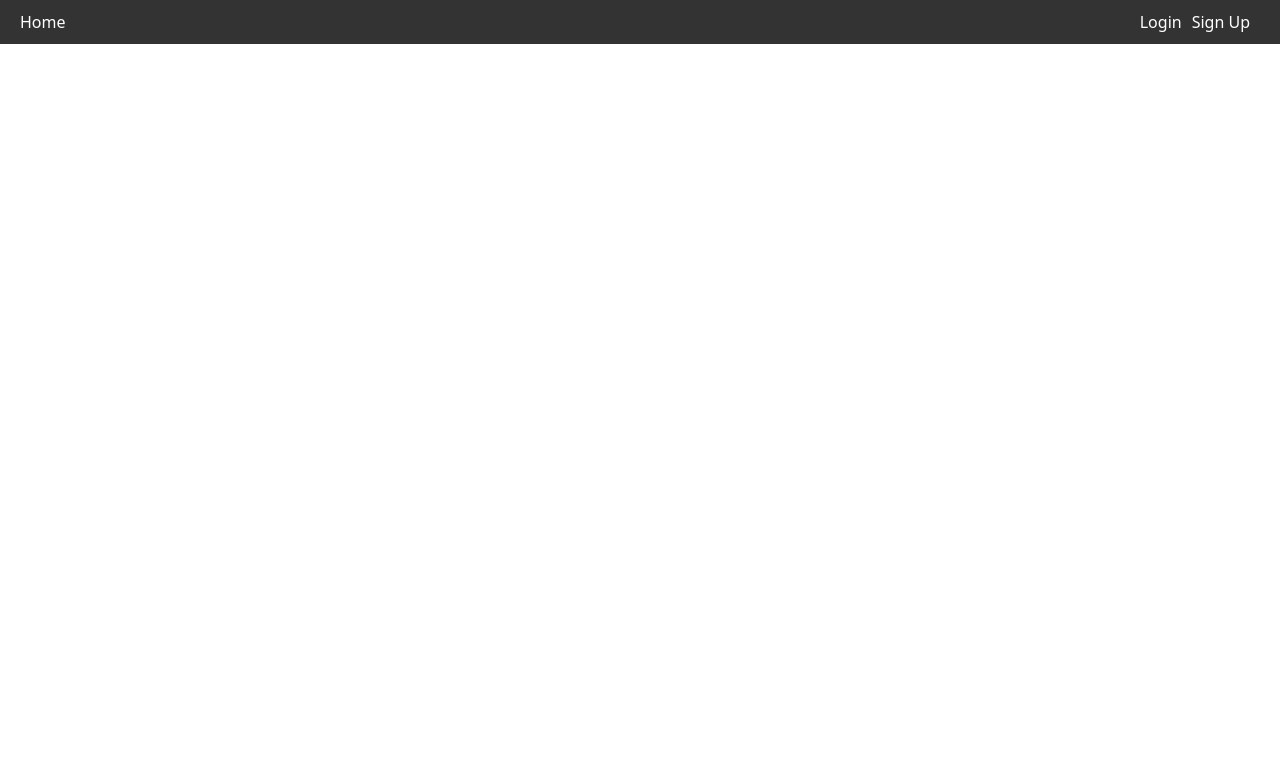
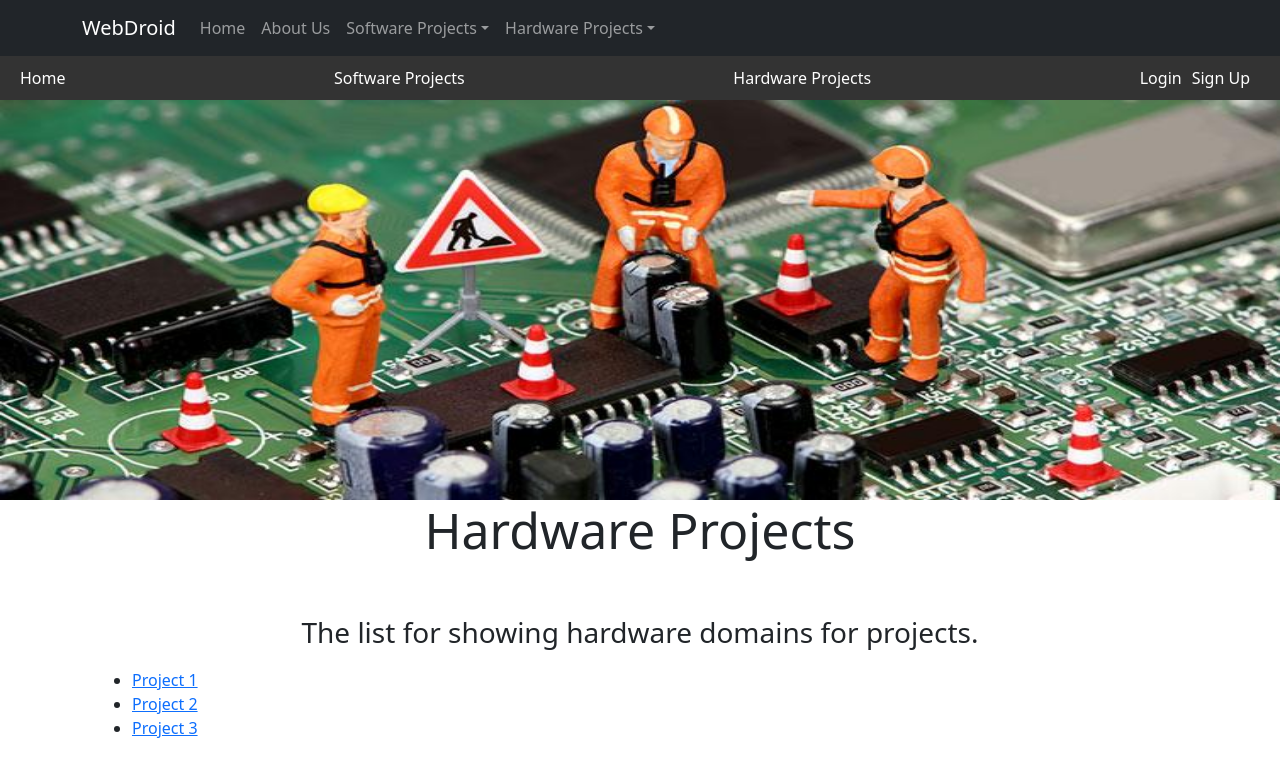
Before and after one commit to ignacio-001/webdroid_edutech, a React (Create React App) app in the folder frontend/: page /hardwares in a window 1280 px wide. Before the commit this address had no page. Shown: the top 776 px of the page. Built offline with nearby package versions, Linux system fonts and the light colour scheme.

Commit message:
Navigation.js added

```diff
--- /dev/null
+++ b/frontend/src/components/Navigation.js
@@ -0,0 +1,45 @@
+import Container from 'react-bootstrap/Container';
+import Nav from 'react-bootstrap/Nav';
+import Navbar from 'react-bootstrap/Navbar';
+import NavDropdown from 'react-bootstrap/NavDropdown';
+
+function Navigation() {
+  return (
+    <Navbar collapseOnSelect expand="lg" bg="dark" variant="dark">
+      <Container>
+        <Navbar.Brand href="#home">WebDroid</Navbar.Brand>
+        <Navbar.Toggle aria-controls="responsive-navbar-nav" />
+        <Navbar.Collapse id="responsive-navbar-nav">
+          <Nav className="me-auto">
+            <Nav.Link href="/home">Home</Nav.Link>
+            <Nav.Link href="/aboutus">About Us</Nav.Link>
+            <NavDropdown title="Software Projects" id="collasible-nav-dropdown">
+              <NavDropdown.Item href="/python">Python</NavDropdown.Item>
+              <NavDropdown.Item href="/ds">
+                Data Science
+              </NavDropdown.Item>
+              <NavDropdown.Item href="/ml">Machine Learning</NavDropdown.Item>
+              <NavDropdown.Divider />
+              <NavDropdown.Item href="/softwares">
+                And many more
+              </NavDropdown.Item>
+            </NavDropdown>
+            <NavDropdown title="Hardware Projects" id="collasible-nav-dropdown">
+              <NavDropdown.Item href="/iot">IOT</NavDropdown.Item>
+              <NavDropdown.Item href="/robotics">
+                Robotics
+              </NavDropdown.Item>
+              <NavDropdown.Item href="/drone">Drone</NavDropdown.Item>
+              <NavDropdown.Divider />
+              <NavDropdown.Item href="/hardwares">
+                And many more
+              </NavDropdown.Item>
+            </NavDropdown>
+          </Nav>
+        </Navbar.Collapse>
+      </Container>
+    </Navbar>
+  );
+}
+
+export default Navigation;
--- a/frontend/src/components/Nav.js
+++ b/frontend/src/components/Navigationbar.js
@@ -1,10 +1,11 @@
 import React from "react";
 import { useEffect } from "react";
 import { Link } from "react-router-dom";
-import { useLogout } from "./../hooks/useLogout";
-import { useAuthContext } from "./../hooks/useAuthContext";
+import { useLogout } from "../hooks/useLogout";
+import { useAuthContext } from "../hooks/useAuthContext";
+// import Button from "react-bootstrap";
 
-const Nav = () => {
+const Navigationbar = () => {
   const { user, dispatch } = useAuthContext();
   console.log(user);
   let authorized;
@@ -17,7 +18,7 @@ const Nav = () => {
   const navStyle = {
     display: "flex",
     justifyContent: "space-between",
-    alignItems: "center",
+    alignItems: "left",
     backgroundColor: "#333",
     color: "#fff",
     padding: "10px 20px",
@@ -27,6 +28,7 @@ const Nav = () => {
     color: "#fff",
     textDecoration: "none",
     marginRight: "10px",
+    alignItems: "left",
   };
   useEffect(() => {
     const user = JSON.parse(localStorage.getItem("user"));
@@ -44,10 +46,13 @@ const Nav = () => {
     }
   }, []);
   return (
+    <>
     <nav style={navStyle}>
           <Link to="/" style={linkStyle}>
             Home
           </Link>
+          <Link to="/softwares" style={linkStyle}>Software Projects</Link>
+          <Link to="/hardwares" style={linkStyle}>Hardware Projects</Link>
       {user && (
         <div>
           <button onClick={handleClick}>Logout</button>
@@ -71,6 +76,7 @@ const Nav = () => {
         </div>
       )}
     </nav>
+    </>
   );
 };
-export default Nav;
+export default Navigationbar;
--- /dev/null
+++ b/frontend/src/pages/Hardwares.js
@@ -0,0 +1,36 @@
+import React from 'react';
+import hard from '../images/hardware.jpg';
+
+function Hardwares() {
+    return (
+        <div >
+            <img src={hard} alt="Sample_hardware_photo"
+            style={{
+          width: "100%",
+          height: "400px",
+          marginTop: "0px",
+        }} />
+            <div style={{ display: "block", textAlign: "center",}}>
+                <h1 style={{fontSize: "50px"}}>Hardware Projects</h1>
+            <br /><br />
+                <h3>The list for showing hardware domains for projects.</h3>
+            </div>
+            <div style={{padding: "10px 100px"}}>
+                <ul>
+                    <li><a href="/">Project 1</a></li>
+                    <li><a href="/">Project 2</a></li>
+                    <li><a href="/">Project 3</a></li>
+                </ul>
+            </div>
+        </div>
+
+    );
+}
+
+// const hed = {
+//     display: "block",
+//     textAlign: "center",
+
+//   };
+
+export default Hardwares;
--- a/frontend/src/pages/Homepage.js
+++ b/frontend/src/pages/Homepage.js
@@ -3,16 +3,23 @@ import { BrowserRouter, Routes, Route } from "react-router-dom";
 import LoginForm from "./Login/LoginForm";
 import SignupPage from "./Signup/SignupForm";
 import { AuthContextProvider } from "./../Context/AuthContext";
-import Nav from '../components/Nav';
+import Nav from '../components/Navigationbar';
 import ProjectForm from './projectForm';
+import Softwares from "./Softwares";
+import Hardwares from "./Hardwares";
+import Sak from "../components/Navigation";
+
 const LandingPage = () => {
   return (
     <div>
       <AuthContextProvider>
         <BrowserRouter>
+        <Sak />
             <Nav/>
           <Routes>
             <Route exact path="/" element={<HomePage />} />
+            <Route path="/softwares" element={<Softwares />}/>
+            <Route path="/hardwares" element={<Hardwares />}/>
             <Route path="/login" element={<LoginForm />} />
             <Route path="/signup" element={<SignupPage />} />
             <Route path="/createProject" element={<ProjectForm />} />
--- /dev/null
+++ b/frontend/src/pages/Softwares.js
@@ -0,0 +1,35 @@
+import React from 'react';
+import soft from '../images/software.jpg';
+
+function Softwares() {
+    return (
+        <div >
+            <img src={soft} alt="Sample_software_photo"
+            style={{
+          width: "100%",
+          height: "400px",
+          marginTop: "0px",
+        }} />
+            <div style={{display: "block", textAlign: "center",}}>
+                <h1 style={{fontSize: "50px"}}>Software Projects</h1>
+            <br /><br />
+                <h3>The list for showing software domains for projects.</h3>
+            </div>
+            <div style={{padding: "10px 100px"}}>
+                <ul>
+                    <li><a href="/">Project 1</a></li>
+                    <li><a href="/">Project 2</a></li>
+                    <li><a href="/">Project 3</a></li>
+                </ul>
+            </div>
+        </div>
+    );
+}
+
+// const hed = {
+//     display: "block",
+//     textAlign: "center",
+
+//   };
+
+export default Softwares;
```
Also changed, not shown: frontend/src/components/Button.js (deleted, +0 -13 lines), frontend/src/images/hardware.jpg (added), frontend/src/images/software.jpg (added).
